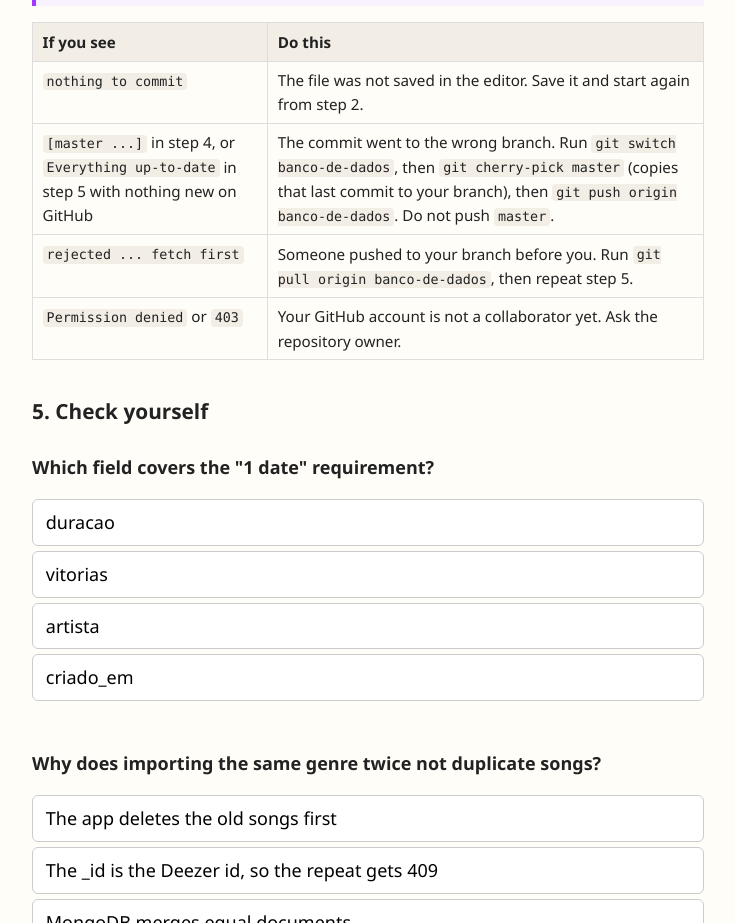
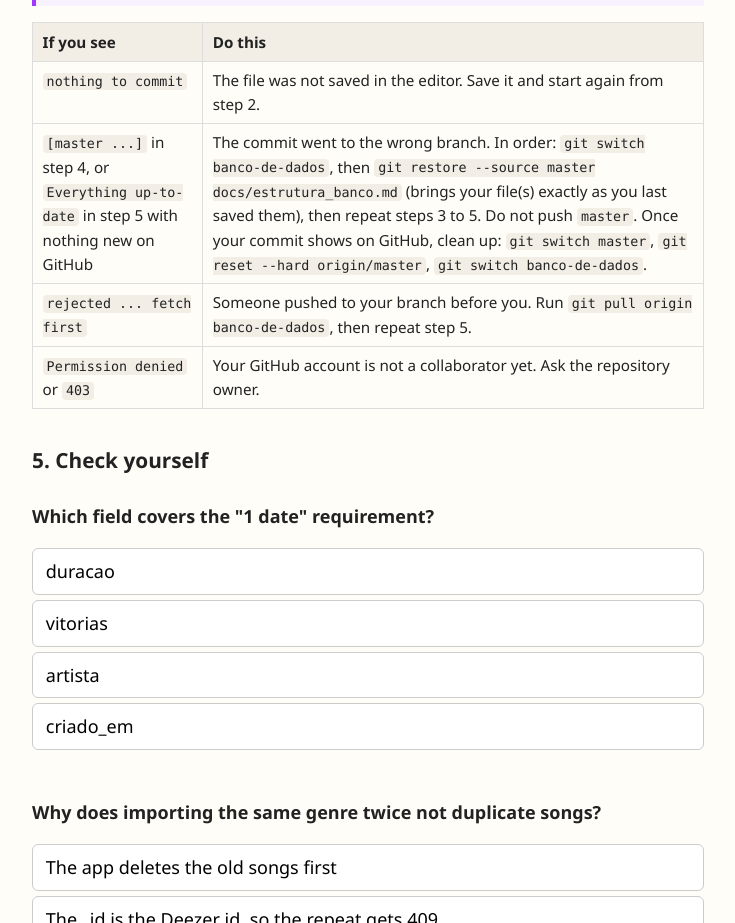
Before and after one commit to amandaolliveira/salve-uma-musica, a plain HTML site: page docs/learning/trilha-banco-de-dados/0005-documentando-o-modelo.html in a window 1280 px wide. Shown: the part 2540-3463 px from the top of the page, without its empty margins (272-1007 px from the left). Drawn offline with Linux system fonts and the light colour scheme.

Commit message:
docs: recuperar commit feito na branch errada
Co-Authored-By: Claude Opus 5.5 <noreply@anthropic.com>

```diff
--- a/docs/learning/trilha-banco-de-dados/0005-documentando-o-modelo.html
+++ b/docs/learning/trilha-banco-de-dados/0005-documentando-o-modelo.html
@@ -90,7 +90,7 @@ Expected, at the end: <code>banco-de-dados -&gt; banco-de-dados</code>. The firs
 <table>
 <tr><th>If you see</th><th>Do this</th></tr>
 <tr><td><code>nothing to commit</code></td><td>The file was not saved in the editor. Save it and start again from step 2.</td></tr>
-<tr><td><code>[master ...]</code> in step 4, or <code>Everything up-to-date</code> in step 5 with nothing new on GitHub</td><td>The commit went to the wrong branch. Run <code>git switch banco-de-dados</code>, then <code>git cherry-pick master</code> (copies that last commit to your branch), then <code>git push origin banco-de-dados</code>. Do not push <code>master</code>.</td></tr>
+<tr><td><code>[master ...]</code> in step 4, or <code>Everything up-to-date</code> in step 5 with nothing new on GitHub</td><td>The commit went to the wrong branch. In order: <code>git switch banco-de-dados</code>, then <code>git restore --source master docs/estrutura_banco.md</code> (brings your file(s) exactly as you last saved them), then repeat steps 3 to 5. Do not push <code>master</code>. Once your commit shows on GitHub, clean up: <code>git switch master</code>, <code>git reset --hard origin/master</code>, <code>git switch banco-de-dados</code>.</td></tr>
 <tr><td><code>rejected ... fetch first</code></td><td>Someone pushed to your branch before you. Run <code>git pull origin banco-de-dados</code>, then repeat step 5.</td></tr>
 <tr><td><code>Permission denied</code> or <code>403</code></td><td>Your GitHub account is not a collaborator yet. Ask the repository owner.</td></tr>
 </table>
@@ -204,7 +204,7 @@ Esperado, no fim: <code>banco-de-dados -&gt; banco-de-dados</code>. O primeiro p
 <table>
 <tr><th>Se aparecer</th><th>Faça isto</th></tr>
 <tr><td><code>nothing to commit</code></td><td>O arquivo não foi salvo no editor. Salve e recomece do passo 2.</td></tr>
-<tr><td><code>[master ...]</code> no passo 4, ou <code>Everything up-to-date</code> no passo 5 sem nada novo no GitHub</td><td>O commit foi para a branch errada. Rode <code>git switch banco-de-dados</code>, depois <code>git cherry-pick master</code> (copia esse último commit para a sua branch), depois <code>git push origin banco-de-dados</code>. Não faça push da <code>master</code>.</td></tr>
+<tr><td><code>[master ...]</code> no passo 4, ou <code>Everything up-to-date</code> no passo 5 sem nada novo no GitHub</td><td>O commit foi para a branch errada. Na ordem: <code>git switch banco-de-dados</code>, depois <code>git restore --source master docs/estrutura_banco.md</code> (traz o(s) seu(s) arquivo(s) exatamente como você salvou por último), depois repita os passos 3 a 5. Não faça push da <code>master</code>. Quando o seu commit aparecer no GitHub, limpe: <code>git switch master</code>, <code>git reset --hard origin/master</code>, <code>git switch banco-de-dados</code>.</td></tr>
 <tr><td><code>rejected ... fetch first</code></td><td>Alguém enviou algo para a sua branch antes de você. Rode <code>git pull origin banco-de-dados</code> e repita o passo 5.</td></tr>
 <tr><td><code>Permission denied</code> ou <code>403</code></td><td>A sua conta do GitHub ainda não é colaboradora. Peça ao dono do repositório.</td></tr>
 </table>
```
